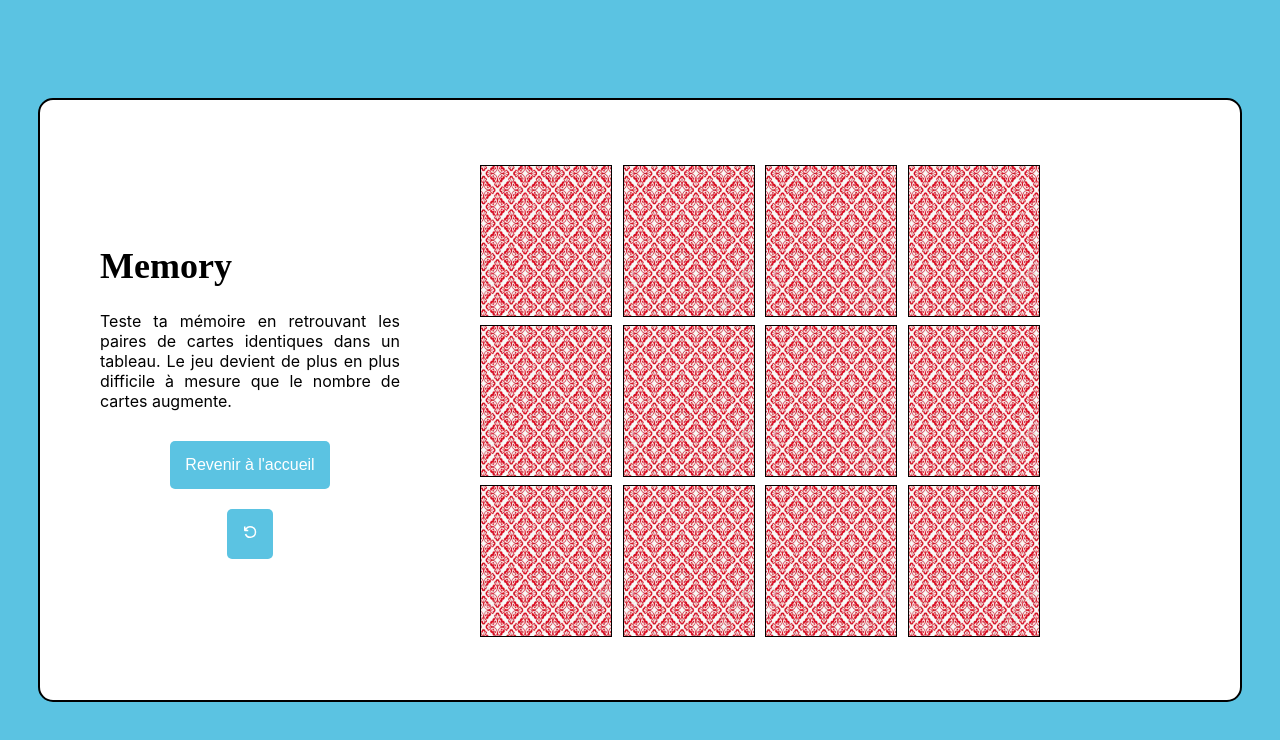
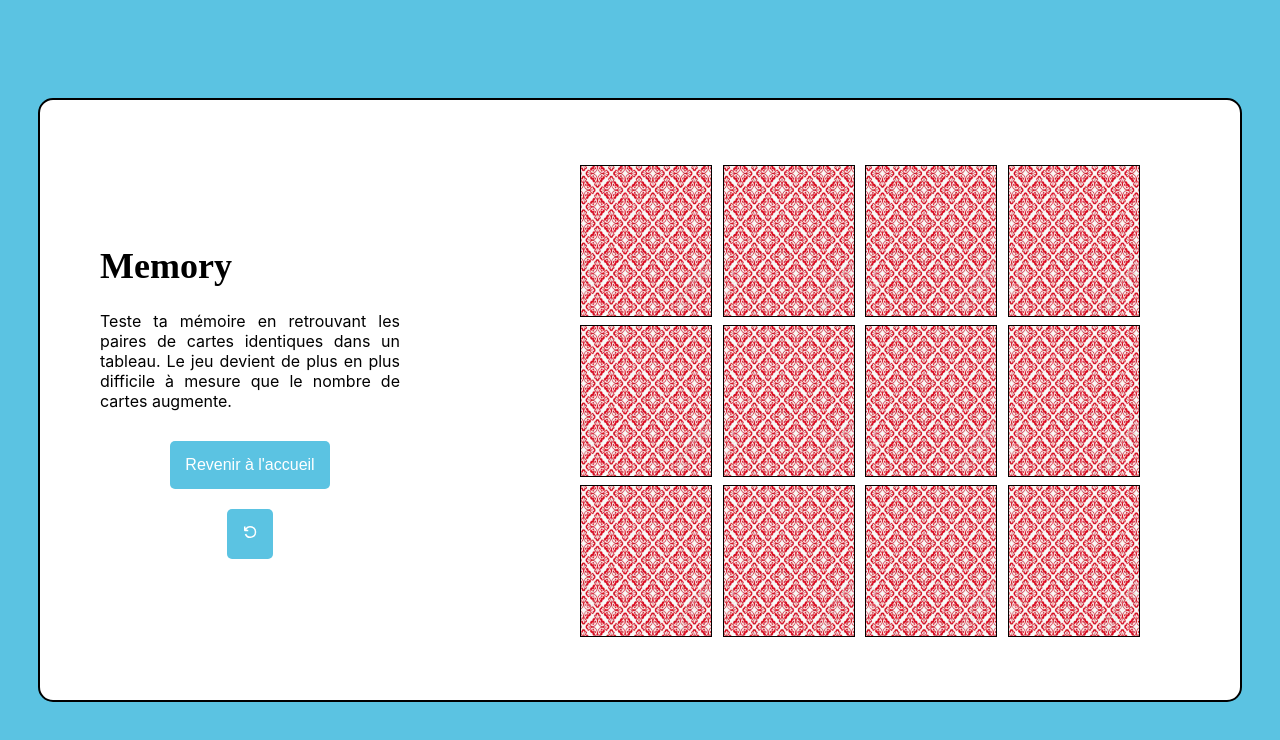
Before and after one commit to OthmaneB-Pro/QuickPlay, a React (Create React App) app: page /memory in a window 1280 px wide. Shown: the top 740 px of the page. Built offline with nearby package versions, Linux system fonts and the light colour scheme.

Commit message:
♻️ Memory : refacto in little components

```diff
--- a/src/components/pages/guessTheNumber/GameGuessNumber.tsx
+++ b/src/components/pages/guessTheNumber/GameGuessNumber.tsx
@@ -2,15 +2,12 @@
 import styled from "styled-components";
 import Button from "../../reusable-ui/Button";
 import InputValue from "../../reusable-ui/InputValue";
+import { getRandomInt } from "../../../utils/GameFunction";
 
 export default function GameGuessNumber() {
   const [guessNumber, setGuessNumber] = useState(0);
   const [valueNumber, setValueNumber] = useState(0);
   const [messageResult, setMessageResult] = useState("");
-
-  function getRandomInt(max: number) {
-    return Math.floor(Math.random() * max);
-  }
 
   useEffect(() => {
     const randomNumber = getRandomInt(1000);
--- a/src/components/pages/memory/MemoryGame.tsx
+++ /dev/null
@@ -1,86 +0,0 @@
-import styled from "styled-components";
-import Card from "./Card";
-import { useState, useEffect } from "react";
-
-const initialCardImages = [
-  "/img/lapin.jpg",
-  "/img/chat.webp",
-  "/img/chien.jpg",
-  "/img/lion.jpg",
-  "/img/elephant.avif",
-  "/img/baleine.avif",
-  "/img/lapin.jpg",
-  "/img/chat.webp",
-  "/img/chien.jpg",
-  "/img/lion.jpg",
-  "/img/elephant.avif",
-  "/img/baleine.avif",
-];
-
-function shuffleArray(array: string[]) {
-  for (let i = array.length - 1; i > 0; i--) {
-    const j = Math.floor(Math.random() * (i + 1));
-    [array[i], array[j]] = [array[j], array[i]];
-  }
-  return array;
-}
-
-export default function MemoryGame() {
-  const [cards, setCards] = useState<string[]>([]);
-  const [flippedCards, setFlippedCards] = useState<number[]>([]);
-  const [matchedCards, setMatchedCards] = useState<number[]>([]);
-
-  useEffect(() => {
-    setCards(shuffleArray([...initialCardImages]));
-  }, []);
-
-  const handleCardClick = (index: number) => {
-    if (flippedCards.length === 2) return;
-
-    setFlippedCards([...flippedCards, index]);
-
-    if (flippedCards.length === 1) {
-      const firstIndex = flippedCards[0];
-      const secondIndex = index;
-
-      if (cards[firstIndex] === cards[secondIndex]) {
-        setMatchedCards([...matchedCards, firstIndex, secondIndex]);
-      }
-
-      setTimeout(() => {
-        setFlippedCards([]);
-      }, 1000);
-    }
-  };
-
-  const isCardFlipped = (index: number) => {
-    return flippedCards.includes(index);
-  };
-
-  const isCardMatched = (index: number) => {
-    return matchedCards.includes(index);
-  };
-
-  return (
-    <MemoryGameStyled>
-      {cards.map((image, index) => (
-        <Card
-          key={index}
-          image={image}
-          onClick={() => handleCardClick(index)}
-          isFlipped={isCardFlipped(index) || isCardMatched(index)}
-          isMatched={isCardMatched(index)}
-        />
-      ))}
-    </MemoryGameStyled>
-  );
-}
-
-const MemoryGameStyled = styled.div`
-  display: grid;
-  grid-template-columns: repeat(4, 1fr);
-  grid-template-rows: repeat(3, 1fr);
-  gap: 10px;
-  width: 560px;
-  margin-right: 200px;
-`;
--- a/src/components/pages/memory/MemoryPage.tsx
+++ b/src/components/pages/memory/MemoryPage.tsx
@@ -1,6 +1,6 @@
 import styled from "styled-components";
 import LeftMemory from "./leftSide/LeftMemory";
-import MemoryGame from "./MemoryGame";
+import MemoryGame from "./game/MemoryGame";
 
 export default function MemoryPage() {
   return (
--- /dev/null
+++ b/src/components/pages/memory/game/imageValue.tsx
@@ -0,0 +1,14 @@
+export const initialCardImages = [
+    "/img/lapin.jpg",
+    "/img/chat.webp",
+    "/img/chien.jpg",
+    "/img/lion.jpg",
+    "/img/elephant.avif",
+    "/img/baleine.avif",
+    "/img/lapin.jpg",
+    "/img/chat.webp",
+    "/img/chien.jpg",
+    "/img/lion.jpg",
+    "/img/elephant.avif",
+    "/img/baleine.avif",
+  ];
```
Also changed, not shown: src/components/pages/memory/game/Card.tsx (renamed from src/components/pages/memory/Card.tsx).
